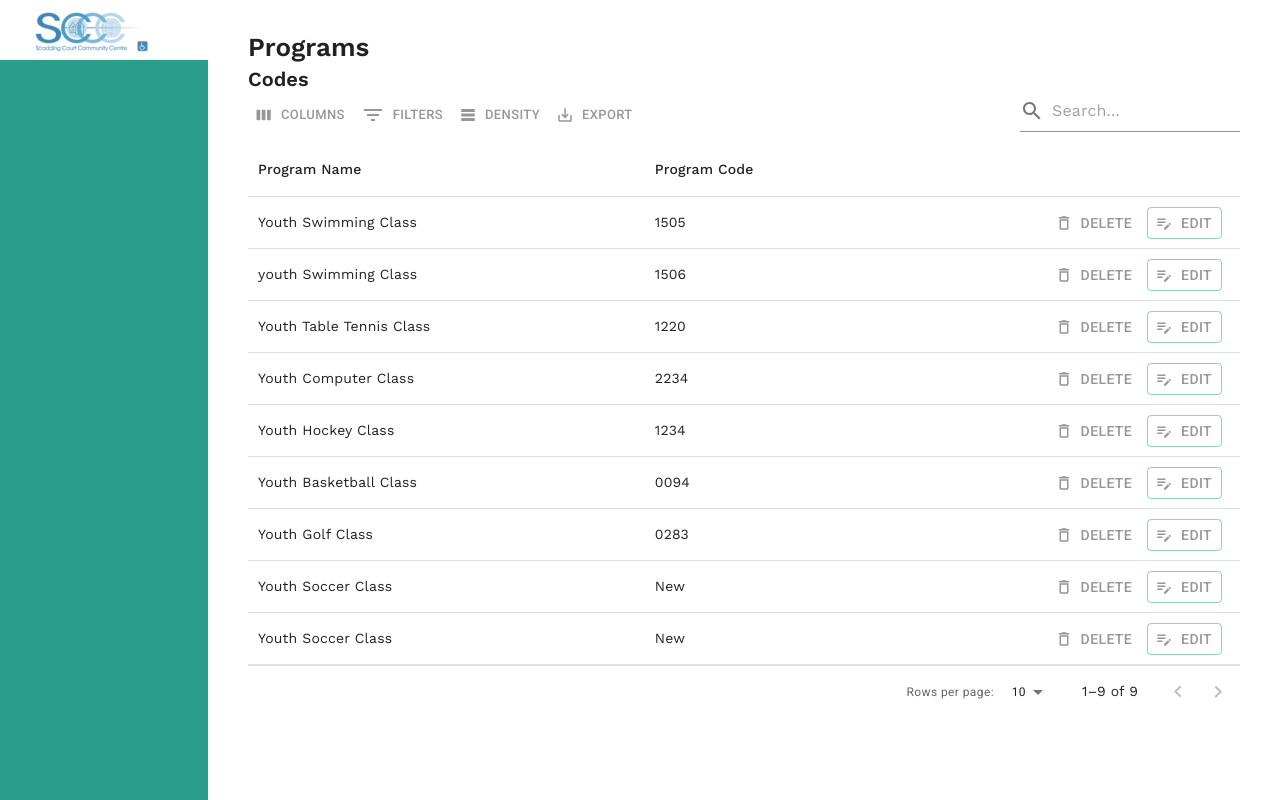
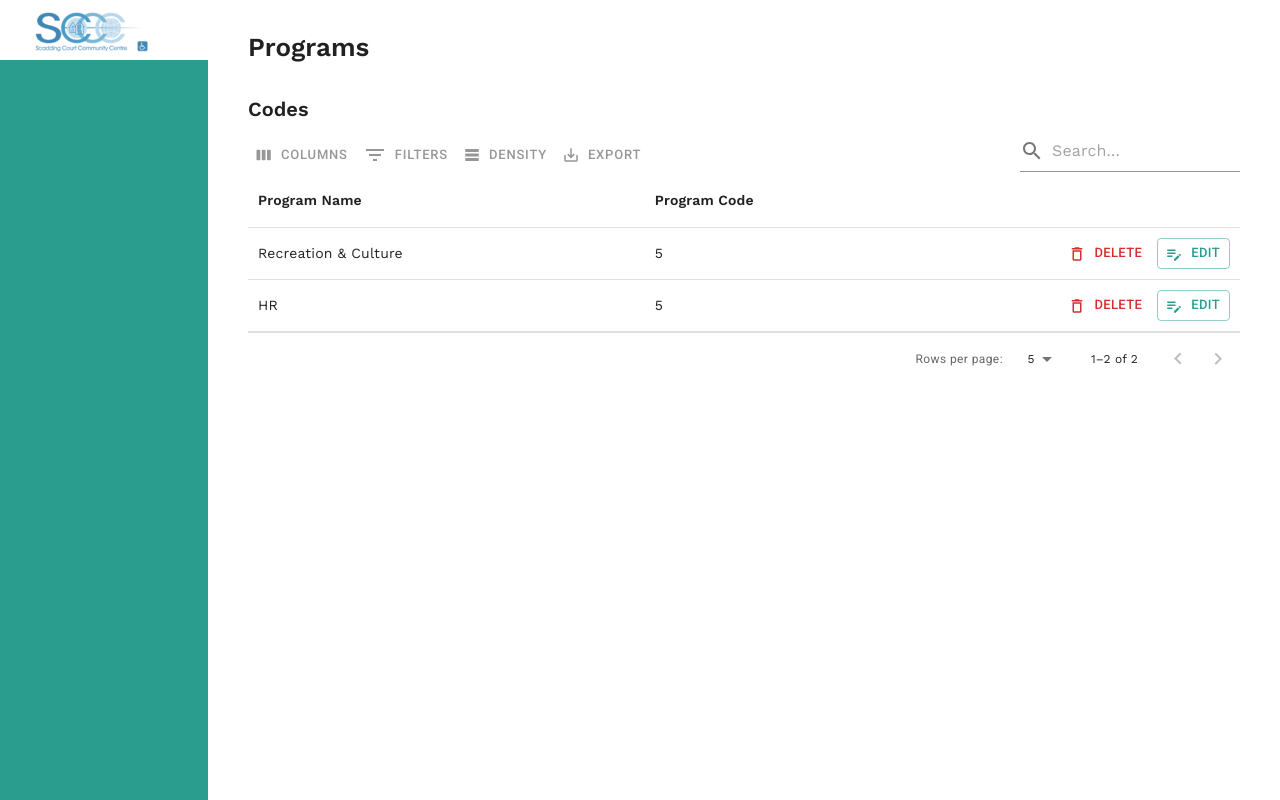
Before and after one commit to Idea-Theorem/sccc-budget-planner-fe, a React (Vite) app: page /program-head/program-codes in a window 1280 px wide. Built offline with nearby package versions, Linux system fonts and the light colour scheme.

Commit message:
program setting page layout

```diff
--- a/src/components/Button/dropDownButton.tsx
+++ b/src/components/Button/dropDownButton.tsx
@@ -7,9 +7,7 @@ import MenuItem from "@mui/material/MenuItem";
 import ArrowDropDownIcon from "@mui/icons-material/ArrowDropDown";
 import ArrowDropUpIcon from "@mui/icons-material/ArrowDropUp";
 
-const MenuItemList = styled(Box)({
-
-});
+const MenuItemList = styled(Box)({});
 interface DropdownButtonProps {
   title?: string;
 }
@@ -43,9 +41,10 @@ const DropdownButton = (props: DropdownButtonProps) => {
         anchorEl={anchorEl}
         open={Boolean(anchorEl)}
         onClose={handleClose}
-
       >
-        <MenuItem onClick={handleClose}>Export </MenuItem>
+        <MenuItem onClick={handleClose} style={{ width: "109px" }}>
+          Export{" "}
+        </MenuItem>
         <MenuItem onClick={handleClose}>Reset</MenuItem>
       </Menu>
     </MenuItemList>
--- a/src/pages/Dashboards/ProgramHead/program-setting.tsx
+++ b/src/pages/Dashboards/ProgramHead/program-setting.tsx
@@ -2,11 +2,9 @@ import { styled } from "@mui/material/styles";
 import { DataGrid, GridColDef, GridToolbar } from "@mui/x-data-grid";
 import Box from "@mui/material/Box";
 import InputSearch from "../../../components/Input";
-import { Button, Stack, Typography } from "@mui/material";
+import { Typography } from "@mui/material";
 import { useState } from "react";
 import EditProgramModal from "../../../models/ProgramSettings/EditProgram";
-import DeleteOutlineIcon from "@mui/icons-material/DeleteOutline";
-import EditNoteIcon from "@mui/icons-material/EditNote";
 
 const StyledBox = styled(Box)(({}) => ({
   "&.mainTableBlock": {
@@ -21,6 +19,13 @@ const StyledBox = styled(Box)(({}) => ({
       fontSize: "13px",
       letterSpacing: "1",
     },
+  },
+  ".MuiTypography-h3": {
+    margin: " 0 0 30px",
+  },
+
+  ".MuiTypography-h6": {
+    margin: " 0 0 10px",
   },
 }));
 const StyleDataGrid = styled(DataGrid)(({ theme }) => ({
@@ -181,45 +186,15 @@ const ProgramSetting: React.FC<HRTableProps> = ({}) => {
       editable: false,
       flex: 1,
     },
-    {
-      field: "buttonsColumn",
-      headerName: "",
-      flex: 0.5,
-      renderCell: () => (
-        <Stack direction="row" gap="10px" alignItems="center">
-          <Button
-            variant="text"
-            color="error"
-            size="small"
-            startIcon={<DeleteOutlineIcon />}
-          >
-            Delete
-          </Button>
-          <Button
-            variant="outlined"
-            color="primary"
-            size="small"
-            startIcon={<EditNoteIcon />}
-            onClick={()=>setIsOpen(true)}
-          >
-            Edit
-          </Button>
-        </Stack>
-      ),
-    },
   ];
-  const [isOpen, setIsOpen] = useState(false)
-  const closeModal = ()=>{
-    setIsOpen(false)
-  }
+  const [isOpen, setIsOpen] = useState(false);
+  const closeModal = () => {
+    setIsOpen(false);
+  };
   return (
-    <>
-      <Typography variant="h3">
-        Programs
-      </Typography>
-      <Typography variant="h6">
-        Settings
-      </Typography>
+    <StyledBox>
+      <Typography variant="h3">Programs</Typography>
+      <Typography variant="h6">Settings</Typography>
       <StyledBox className="mainTableBlock">
         <InputSearch placeholder="Search..." />
         <StyleDataGrid
@@ -235,8 +210,8 @@ const ProgramSetting: React.FC<HRTableProps> = ({}) => {
           slots={{ toolbar: GridToolbar }}
         />
       </StyledBox>
-      <EditProgramModal open={isOpen} handleClose={closeModal}/>
-    </>
+      <EditProgramModal open={isOpen} handleClose={closeModal} />
+    </StyledBox>
   );
 };
 export default ProgramSetting;
--- a/src/pages/Dashboards/ProgramHead/programCodes.tsx
+++ b/src/pages/Dashboards/ProgramHead/programCodes.tsx
@@ -1,24 +1,36 @@
 import { styled } from "@mui/material/styles";
 import { DataGrid, GridColDef, GridToolbar } from "@mui/x-data-grid";
 import Box from "@mui/material/Box";
-import InputSearch from "../../../components/Input";
 import DeleteOutlineIcon from "@mui/icons-material/DeleteOutline";
 import EditNoteIcon from "@mui/icons-material/EditNote";
 import { Button, Stack, Typography } from "@mui/material";
-import EditProgramCodesModal from "../../../models/ProgramSettings/EditProgramCodes";
-import { useState } from "react";
-const StyledBox = styled(Box)(({}) => ({
+import InputSearch from "../../../components/Input";
+const StyledBox = styled(Box)(({ theme }) => ({
   "&.mainTableBlock": {
     width: "100%",
     position: "relative",
   },
 
+  ".MuiTypography-h3": {
+    margin: " 0 0 30px",
+  },
+
+  ".MuiTypography-h6": {
+    margin: " 0 0 10px",
+  },
+
   "& .MuiDataGrid-toolbarContainer": {
-    marginBottom: "10px",
+    marginBottom: "1px",
 
     "& .MuiButtonBase-root": {
+      color: "#979797 !important",
       fontSize: "13px",
-      letterSpacing: "1",
+      letterSpacing: "0.8px",
+      marginRight: "-1px",
+
+      "&:hover": {
+        color: `${theme.palette.primary.main} !important`,
+      },
     },
   },
 }));
@@ -44,19 +56,11 @@ const StyleDataGrid = styled(DataGrid)(({ theme }) => ({
       outline: "none",
     },
   },
-  "& .MuiButton-root": {
-    color: "#979797",
-    fontSize: "14px",
-    lineHeight: "24px",
-    "&:hover": {
-      background: "none",
-    },
-  },
   "& .MuiDataGrid-columnHeaderTitle": {
     color: "rgba(0, 0, 0, 0.87)",
     fontSize: "14px",
     lineHeight: "24px",
-    fontWeight: "500",
+    fontWeight: "600",
     fontFamily: "Work Sans, sans-serif",
     letterSpacing: "0.17px",
   },
@@ -91,12 +95,14 @@ const StyleDataGrid = styled(DataGrid)(({ theme }) => ({
       fontSize: "12px",
       lineHeight: "20px",
       fontWeight: "400",
-      fontFamily: "Roboto, sans-serif",
+      fontFamily: "Work Sans, sans-serif",
       letterSpacing: "0.4px",
     },
   },
   "& .MuiTablePagination-displayedRows": {
     color: "rgba(0, 0, 0, 0.87)",
+    fontSize: "12px",
+    fontFamily: "Work Sans, sans-serif",
   },
   ".MuiDataGrid-cell": {
     overflow: "visible !important",
@@ -111,52 +117,21 @@ const StyleDataGrid = styled(DataGrid)(({ theme }) => ({
 const rows = [
   {
     id: 1,
-    departmentName: "Youth Swimming Class",
-    status: "1505",
+    departmentName: "Recreation & Culture",
+    status: "5",
+    lYearBudget: "02-Mar-2024",
   },
   {
     id: 2,
-    departmentName: "youth Swimming Class",
-    status: "1506",
-  },
-  {
-    id: 3,
-    departmentName: "Youth Table Tennis Class",
-    status: "1220",
-  },
-  {
-    id: 4,
-    departmentName: "Youth Computer Class",
-    status: "2234",
-  },
-  {
-    id: 5,
-    departmentName: "Youth Hockey Class",
-    status: "1234",
-  },
-  {
-    id: 6,
-    departmentName: "Youth Basketball Class",
-    status: "0094",
-  },
-  {
-    id: 7,
-    departmentName: "Youth Golf Class",
-    status: "0283",
-  },
-  {
-    id: 8,
-    departmentName: "Youth Soccer Class",
-    status: "New",
-  },
-  {
-    id: 9,
-    departmentName: "Youth Soccer Class",
-    status: "New",
+    departmentName: "HR",
+    status: "5",
+    lYearBudget: "02-Mar-2024",
   },
 ];
-interface HRTableProps {}
-const ProgramCodes: React.FC<HRTableProps> = ({}) => {
+interface HRTableProps {
+  onEdit?: () => void;
+}
+const HRTableComponent: React.FC<HRTableProps> = ({ onEdit }) => {
   const columns: GridColDef[] = [
     {
       field: "departmentName",
@@ -177,7 +152,12 @@ const ProgramCodes: React.FC<HRTableProps> = ({}) => {
       headerName: "",
       flex: 0.5,
       renderCell: () => (
-        <Stack direction="row" gap="10px" alignItems="center">
+        <Stack
+          direction="row"
+          gap="10px"
+          alignItems="center"
+          ml="auto                                       "
+        >
           <Button
             variant="text"
             color="error"
@@ -191,7 +171,7 @@ const ProgramCodes: React.FC<HRTableProps> = ({}) => {
             color="primary"
             size="small"
             startIcon={<EditNoteIcon />}
-            onClick={()=>setIsOpen(true)}
+            onClick={onEdit}
           >
             Edit
           </Button>
@@ -199,14 +179,14 @@ const ProgramCodes: React.FC<HRTableProps> = ({}) => {
       ),
     },
   ];
-  const [isOpen, setIsOpen] = useState(false)
-  const closeModal = ()=>{
-    setIsOpen(false)
-  }
   return (
-    <>
-      <Typography variant="h3">Programs</Typography>
-      <Typography variant="h6">Codes</Typography>
+    <StyledBox>
+      <Typography className="hrBlockTitle" variant="h3">
+        Programs
+      </Typography>
+      <Typography className="hrBlockTitle" variant="h6">
+        Codes
+      </Typography>
       <StyledBox className="mainTableBlock">
         <InputSearch placeholder="Search..." />
         <StyleDataGrid
@@ -214,7 +194,7 @@ const ProgramCodes: React.FC<HRTableProps> = ({}) => {
           columns={columns}
           initialState={{
             pagination: {
-              paginationModel: { page: 0, pageSize: 10 },
+              paginationModel: { page: 0, pageSize: 5 },
             },
           }}
           pageSizeOptions={[5, 10, 15]}
@@ -222,8 +202,7 @@ const ProgramCodes: React.FC<HRTableProps> = ({}) => {
           slots={{ toolbar: GridToolbar }}
         />
       </StyledBox>
-      <EditProgramCodesModal open={isOpen} handleClose={closeModal}/>
-    </>
+    </StyledBox>
   );
 };
-export default ProgramCodes;
+export default HRTableComponent;
--- a/src/pages/Dashboards/SuperAdmin/HREmployees/index.tsx
+++ b/src/pages/Dashboards/SuperAdmin/HREmployees/index.tsx
@@ -2,6 +2,7 @@ import React from "react";
 import Box from "@mui/material/Box";
 import { styled } from "@mui/material/styles";
 import TabsComponent from "../../../Components/HRComponents/HRTabs";
+import { Typography } from "@mui/material";
 
 const StyledBox = styled(Box)(() => ({
   "& .dashboardCards": {
@@ -9,7 +10,6 @@ const StyledBox = styled(Box)(() => ({
     justifyContent: "space-between",
     margin: "0 -12px",
   },
-  // Color: theme.palette.secondary.light,
 
   "& .hrBlockTitle": {
     fontSize: "26px",
@@ -62,7 +62,7 @@ const tabNames = ["Employees", "Departments", "Community Centres"];
 const HREmployeees: React.FC<SuperAdminProps> = () => {
   return (
     <StyledBox className="appContainer">
-      <h1 className="hrBlockTitle">HR (Human Resources) </h1>
+      <Typography className="hrBlockTitle" >HR (Human Resources) </Typography>
 
       <TabsComponent tabNames={tabNames} />
     </StyledBox>
```
